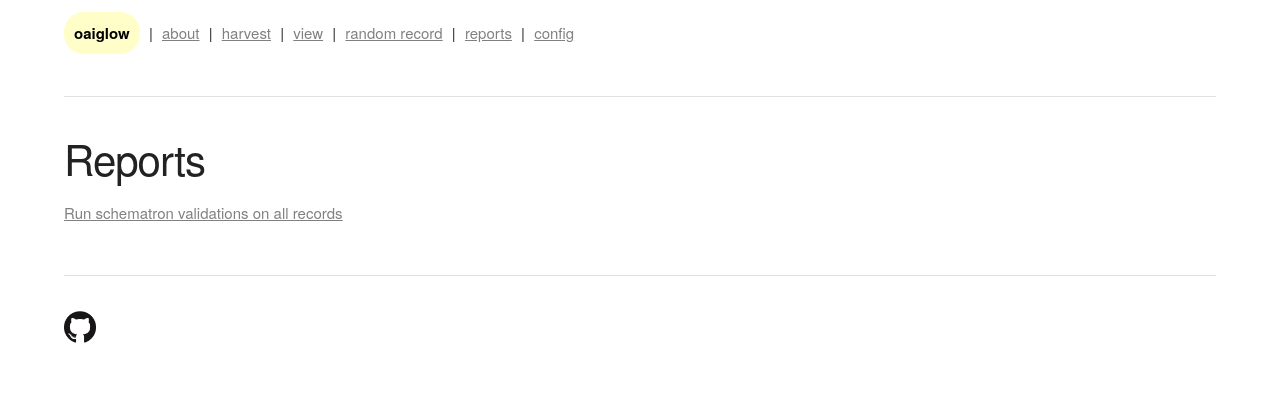
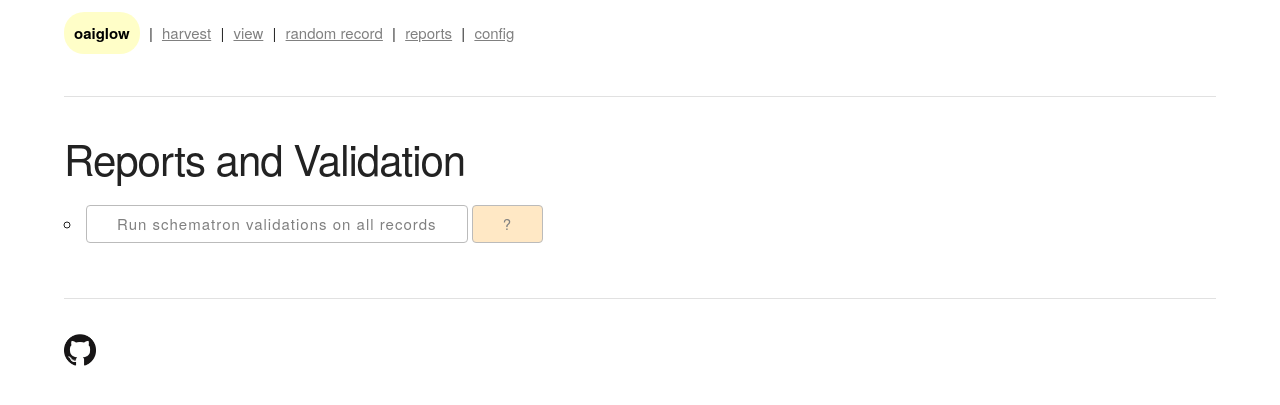
Before and after one commit to WSULib/oaiglow, a Flask app: page /reports in a window 1280 px wide. Shown: the top 405 px of the page. Run offline with Flask 2, Linux system fonts and the light colour scheme; data that the repository does not hold is empty.

Commit message:
additional work

```diff
--- a/oaiglow/models.py
+++ b/oaiglow/models.py
@@ -174,7 +174,7 @@ class Record(peewee.Model):
 	# update record from OAI-PMH server
 	def update_from_server(self):
 
-		logging.info("updating record: %s" % self.identifier)
+		logging.debug("updating record: %s" % self.identifier)
 
 		# delete db instance
 		logging.debug("deleteing db instance")
--- a/oaiglow/static/css/oaiglow.css
+++ b/oaiglow/static/css/oaiglow.css
@@ -79,6 +79,10 @@ table tr ul {
 	text-align:center;
 }
 
+ul ul {
+	font-size: 100%;
+}
+
 .embed_table {
 	margin-bottom:0px;
 }
@@ -91,6 +95,26 @@ input.white_background{
 	background-color: white;
 }
 
+.orange_background {
+	background-color: #ffe8c5;
+}
+
 .white_background {
 	background-color: white;
 }
+
+#job_status {
+	display:none;
+	background-color:#ffdfdf;
+	border-radius:10px;
+	padding:20px 20px 0px 20px;
+	/*animation: blinker 1s linear infinite;*/
+}
+
+#job_status p {
+	/*padding: 10px;*/
+}
+
+@keyframes blinker {
+  50% { opacity: 0; }
+}
--- a/oaiglow/templates/header.html
+++ b/oaiglow/templates/header.html
@@ -17,6 +17,13 @@
 		<script src="{{ url_for('static',filename='inc/datatables/jquery.dataTables.min.js')}}"></script>
 		<link rel="stylesheet" href="{{ url_for('static',filename='inc/datatables/jquery.dataTables.min.css')}}">
 
+		<!-- long running job script -->
+		<script>
+			function longRunner(msg){
+				$("#job_status").fadeToggle();
+			}
+		</script>
+
 	</head>
 
 	<body>
@@ -28,8 +35,8 @@
 					<ul class="main_nav">
 						<li><a href="{% if localConfig.OAIGLOW_APP_PREFIX_USE %}{{localConfig.OAIGLOW_APP_PREFIX}}{% endif %}/" class="app_title"><span>oaiglow</span></a></li>
 						<li class="spacer_pipe">|</li>
-						<li><a href="{% if localConfig.OAIGLOW_APP_PREFIX_USE %}{{localConfig.OAIGLOW_APP_PREFIX}}{% endif %}/about">about</a></li>
-						<li class="spacer_pipe">|</li>
+						<!-- <li><a href="{% if localConfig.OAIGLOW_APP_PREFIX_USE %}{{localConfig.OAIGLOW_APP_PREFIX}}{% endif %}/about">about</a></li>
+						<li class="spacer_pipe">|</li> -->
 						<li><a href="{% if localConfig.OAIGLOW_APP_PREFIX_USE %}{{localConfig.OAIGLOW_APP_PREFIX}}{% endif %}/harvest">harvest</a></li>
 						<li class="spacer_pipe">|</li>
 						<li><a href="{% if localConfig.OAIGLOW_APP_PREFIX_USE %}{{localConfig.OAIGLOW_APP_PREFIX}}{% endif %}/view">view</a></li>
@@ -41,6 +48,7 @@
 						<li><a href="{% if localConfig.OAIGLOW_APP_PREFIX_USE %}{{localConfig.OAIGLOW_APP_PREFIX}}{% endif %}/config">config</a></li>
 					</ul>
 				</div>
+
 			</div>
 
 			{% with messages = get_flashed_messages() %}
@@ -55,4 +63,10 @@
 				{% endif %}
 			{% endwith %}
 
+			<div id="job_status" class="row">
+				<div class="twelve columns">
+					<p>Job Running...</p>
+				</div>
+			</div>
+
 	<hr>
--- a/oaiglow/templates/index.html
+++ b/oaiglow/templates/index.html
@@ -4,7 +4,7 @@
 	<div class="twelve columns">
 		<h2>Home</h2>
 		<p>Welcome to oaiglow!  The goal of this utility is to harvest OAI-PMH records, preview their metadata as they might look in DPLA, and run schematron based validation on a record-by-record basis.</p>
-		<h5>Current OAI-PMH Configurations</h5>
+		<h5>Current OAI-PMH Configuration</h5>
 		<table class="table">
 			<tr>
 				<th>Server</th>
--- a/oaiglow/templates/reports.html
+++ b/oaiglow/templates/reports.html
@@ -2,13 +2,23 @@
 
 <div class="row">
 	<div class="twelve columns">
-		<h2>Reports</h2>
+		<h2>Reports and Validation</h2>
 	</div>
 </div>
 
 <div class="row">
 	<div class="twelve columns">
-		<p><a href="{% if localConfig.OAIGLOW_APP_PREFIX_USE %}{{localConfig.OAIGLOW_APP_PREFIX}}{% endif %}/reports/validate_schematrons">Run schematron validations on all records</a></p>
+		<ul>
+			<li>
+				<a href="{% if localConfig.OAIGLOW_APP_PREFIX_USE %}{{localConfig.OAIGLOW_APP_PREFIX}}{% endif %}/reports/validate_schematrons" onclick="longRunner();"><button class="btn white_background">Run schematron validations on all records</button></a>
+				<a href="#" onclick="$('#schematron_validation_info').slideToggle(); return false;"><button class="btn orange_background">?</button></a>
+				<ul id="schematron_validation_info" style="display:none;">
+					<li>This will populate the <code>validation score</code> column in the <a href="{{ url_for('view') }}">records view table</a>, based on a composite score of all schematron validations entered in the <a href="{{ url_for('config') }}">config section</a>.</li>
+					<li>Each 5,000 records takes about 1 minute to run.</li>
+					<li>>Let's say you have uploaded 4 schematron validations.  If a record passes three of those schamtron validations without any errors, but fails one, it would get a <code>validation score</code> of <code>0.75</code>.  If they pass all tests, it would get a score of <code>1</code>.  This column can be used to sort the table and find records, grouping records that are failing the most tests.  You can then click into a single record from the table and view precisely which schematron validations are failing and get a report from the validation.</li>
+				</ul>
+			</li>
+		</ul>
 	</div>
 </div>
 
--- a/oaiglow/templates/view.html
+++ b/oaiglow/templates/view.html
@@ -17,7 +17,7 @@
 
 	</div>
 </div>
-re
+
 <!-- JS -->
 <script type="text/javascript" charset="utf-8">
 	$(document).ready(function(){
--- a/oaiglow/views.py
+++ b/oaiglow/views.py
@@ -124,8 +124,12 @@ def harvest_all():
 	# consider atomic updates?
 	stime = time.time()
 	for record in records:
-		og_record = Record.create(record)
-		og_record.save()
+		# check if record already exists
+		if not Record.select().where(Record.identifier == record.header.identifier).exists():
+			og_record = Record.create(record)
+			og_record.save()
+		else:
+			logging.info("skipping record, already exists...")
 	logging.info("total records, total time: %s, %s seconds" % (total_count, (float(time.time()) - stime)))
 
 	flash('Records harvested: %s, in %s seconds' % (total_count, (float(time.time()) - stime)))
@@ -149,6 +153,21 @@ def wipe():
 
 	flash("Tables dropped, recreated.  Records wiped.")
 	return redirect(url_for('config'))
+
+
+# wipe all records
+@oaiglow_app.route("/harvest/update/all", methods=['POST', 'GET'])
+def update_all():
+
+	records = Record.select().iterator()
+	count = Record.select().count()
+	stime = time.time()
+	for index, record in enumerate(records):
+		logging.info("validated %s/%s" % (index+1, count))
+		record.update_from_server()
+	ttime = float(time.time()) - stime
+	flash("%s records updated, in %.3f seconds." % (count,ttime))
+	return redirect(url_for('harvest'))
 
 
 ####################
```
Also changed, not shown: oaiglow/templates/harvest.html (+6 -2 lines).
